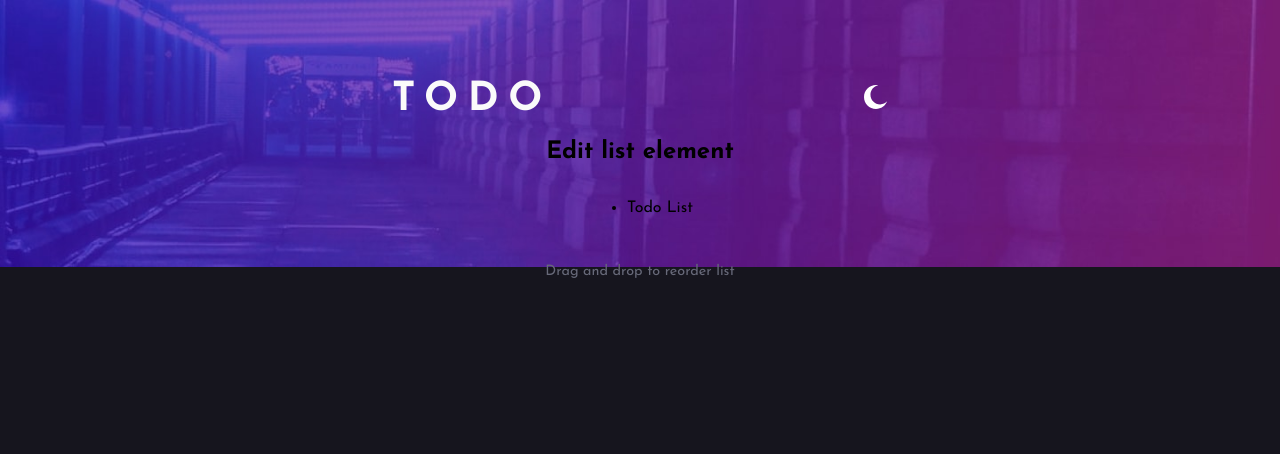
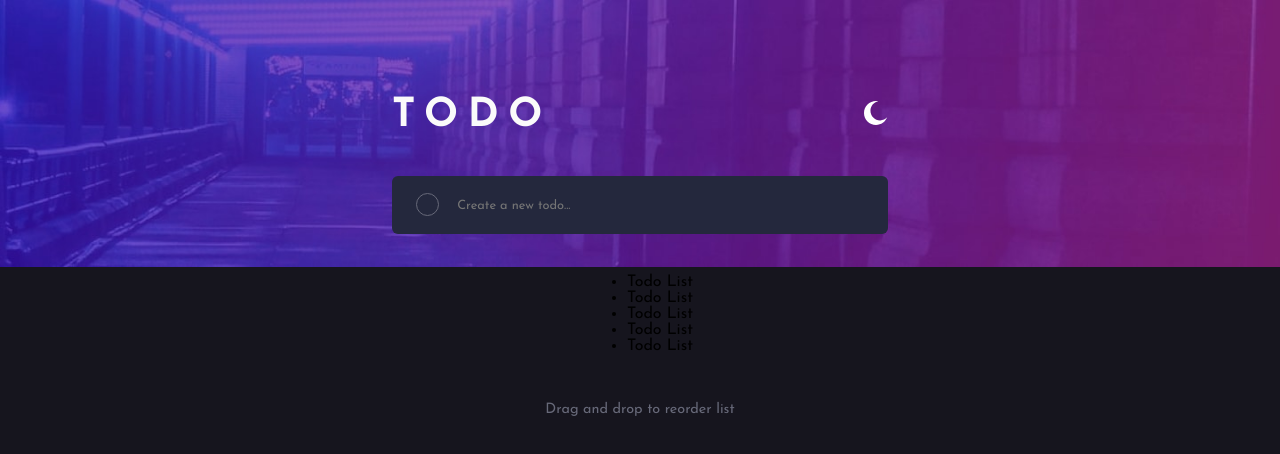
Before and after one commit to AAAnanastya/todo-app, a React app: page / in a window 1280 px wide. Shown: the top 454 px of the page. Built offline with nearby package versions, Linux system fonts and the light colour scheme; the HTML template or start-up script is replaced by a standard one.

Commit message:
Add Task input field and base Task status icon

```diff
--- a/src/App.css
+++ b/src/App.css
@@ -25,6 +25,15 @@
   background-color: var(--color-light-gray);
 }
 
+.content_container {
+  max-width: 33rem;
+  width: 100%;
+  z-index: 10;
+  display: flex;
+  flex-direction: column;
+  align-items: center;
+}
+
 @media (max-width: 768px) {
   .background.dark::after {
     background-image: url(./assets/bg-mobile-dark.jpg);
@@ -32,6 +41,10 @@
 
   .background.light::after {
     background-image: url(./assets/bg-mobile-light.jpg);
+  }
+
+  .content_container {
+    padding: 3.5rem 1rem 0;
   }
 }
 
@@ -43,14 +56,8 @@
   .background.light::after {
     background-image: url(./assets/bg-desktop-light.jpg);
   }
+
+  .content_container {
+    padding: 5rem 1rem 0;
+  }
 }
-
-.content_container {
-  max-width: 33rem;
-  width: 100%;
-  padding: 5rem 1rem 0;
-  z-index: 10;
-  display: flex;
-  flex-direction: column;
-  align-items: center;
-}
--- a/src/App.tsx
+++ b/src/App.tsx
@@ -1,21 +1,33 @@
 import { useTheme } from './components/ThemeContext';
+import { useState } from 'react';
 
 import Footer from './components/Footer';
 import Header from './components/Header';
-import ListEditor from './components/ListEditor';
-import TodoList from './components/TodoList';
+import TaskInput from './components/TaskInput';
+import TaskList from './components/TaskList';
 
 import './App.css';
 
 function App(): JSX.Element {
   const { theme } = useTheme();
 
+  const [todos, setTodos] = useState<Todo[]>([]);
+
+  interface Todo {
+    task: string;
+    state: 'active' | 'done';
+  }
+
+  const handleAddTodo = (task: string) => {
+    setTodos((prevTodos) => [...prevTodos, { task, state: 'active' }]);
+  };
+
   return (
     <div className={`background ${theme}`}>
       <div className="content_container">
         <Header />
-        <ListEditor />
-        <TodoList />
+        <TaskInput onAddTodo={handleAddTodo} />
+        <TaskList todos={todos} />
         <Footer />
       </div>
     </div>
--- a/src/components/Header.module.css
+++ b/src/components/Header.module.css
@@ -3,6 +3,12 @@
   justify-content: space-between;
   align-items: center;
   width: 100%;
+}
+
+@media (min-width: 769px) {
+  .header_container {
+    margin: 1rem 0;
+  }
 }
 
 .logo {
--- a/src/components/ListEditor.tsx
+++ /dev/null
@@ -1,3 +0,0 @@
-export default function ListEditor(): JSX.Element {
-  return <h2>Edit list element</h2>;
-}
--- /dev/null
+++ b/src/components/TaskInput.module.css
@@ -0,0 +1,39 @@
+.input_container {
+  width: 100%;
+  height: 3.6rem;
+  border-radius: 6px;
+  display: flex;
+  align-items: center;
+  gap: 1rem;
+  margin: 1.5rem 0;
+  padding-inline: 1.5rem;
+}
+
+.input_container.dark {
+  background-color: var(--color-dark-grayish-blue);
+}
+
+.input_container.light {
+  background-color: var(--color-light-gray);
+}
+
+.input_container input {
+  width: 90%;
+  background-color: transparent;
+  border-style: none;
+  outline: none;
+  font-family: Josefin Sans, sans-serif;
+  font-size: 1rem;
+}
+
+.input_container input::placeholder {
+  font-size: 0.8rem;
+}
+
+.input_container.dark input {
+  color: var(--color-light-purple);
+}
+
+.input_container.light input {
+  color: var(--color-dark-gray-purple);
+}
--- /dev/null
+++ b/src/components/TaskInput.tsx
@@ -0,0 +1,33 @@
+import { useTheme } from './ThemeContext';
+import { useState } from 'react';
+
+import styles from './TaskInput.module.css';
+import TaskStatusIcon from './TaskStatusIcon';
+
+interface TaskInputProps {
+  onAddTodo: (task: string) => void;
+}
+
+export default function TaskInput({ onAddTodo }: TaskInputProps): JSX.Element {
+  const { theme } = useTheme();
+
+  const [inputValue, setInputValue] = useState<string>('');
+
+  function handleInputChange(e: React.ChangeEvent<HTMLInputElement>) {
+    setInputValue(e.target.value);
+  }
+
+  function handleKeyUp(e: React.KeyboardEvent<HTMLInputElement>) {
+    if (e.key === 'Enter' && inputValue.trim() !== '') {
+      onAddTodo(inputValue);
+      setInputValue('');
+    }
+  }
+
+  return (
+    <div className={`${styles['input_container']} ${styles[theme]}`}>
+      <TaskStatusIcon />
+      <input type="text" value={inputValue} onChange={handleInputChange} onKeyUp={handleKeyUp} placeholder="Create a new todo..."></input>
+    </div>
+  );
+}
--- /dev/null
+++ b/src/components/TaskList.tsx
@@ -0,0 +1,20 @@
+type Todo = {
+  task: string;
+  state: 'active' | 'done';
+};
+
+interface TaskListProps {
+  todos: Todo[];
+}
+
+export default function TaskList({ todos }: TaskListProps): JSX.Element {
+  return (
+    <ul>
+      <li>Todo List</li>
+      <li>Todo List</li>
+      <li>Todo List</li>
+      <li>Todo List</li>
+      <li>Todo List</li>
+    </ul>
+  );
+}
--- /dev/null
+++ b/src/components/TaskStatusIcon.module.css
@@ -0,0 +1,31 @@
+.icon-container {
+  height: 1.45rem;
+  width: 1.45rem;
+  border-radius: 50%;
+  display: flex;
+  border: 1px solid var(--color-dark-gray-purple);
+  justify-content: center;
+  align-items: center;
+}
+
+.icon-container:hover {
+  border: 1px solid transparent;
+  background: linear-gradient(to bottom right, var(--color-light-blue), var(--color-purple));
+  cursor: pointer;
+}
+
+.icon-container:hover::before {
+  content: '';
+  position: absolute;
+  height: 1.3rem;
+  width: 1.3rem;
+  border-radius: 50%;
+  background-color: var(--color-dark-grayish-blue);
+  z-index: 10;
+}
+
+.icon-container.done {
+  pointer-events: none;
+  border: none;
+  background: linear-gradient(to bottom right, var(--color-light-blue), var(--color-purple));
+}
--- /dev/null
+++ b/src/components/TaskStatusIcon.tsx
@@ -0,0 +1,7 @@
+import styles from './TaskStatusIcon.module.css';
+
+import checkIcon from '../assets/checker/icon-check.svg';
+
+export default function TaskStatusIcon(): JSX.Element {
+  return <div className={styles['icon-container']}>{/* <img src={checkIcon} alt="✓" /> */}</div>;
+}
--- a/src/components/TodoList.tsx
+++ /dev/null
@@ -1,7 +0,0 @@
-export default function TodoList(): JSX.Element {
-  return (
-    <ul>
-      <li>Todo List</li>
-    </ul>
-  );
-}
--- a/src/index.css
+++ b/src/index.css
@@ -1,4 +1,5 @@
 /* ------------ Typography ------------ */
+
 @import url('https://fonts.googleapis.com/css2?family=Josefin+Sans:ital,wght@0,100..700;1,100..700&display=swap');
 
 /* ------------ Color Variables ------------ */
@@ -10,8 +11,10 @@
   --color-dark-gray-purple: hsl(233, 8%, 44%);
   --color-dark-gray: hsl(247, 18%, 10%);
   --color-gray-shadow: hsl(253, 21%, 8%);
-  --color-dark-grayish-blue: hsl(233, 23%, 15%);
+  --color-dark-grayish-blue: hsl(230, 25%, 19%);
   --color-light-purple: hsl(304, 11%, 73%);
+  --color-light-blue: hsl(209, 94%, 72%);
+  --color-purple: hsl(262, 85%, 72%);
   --color-purple-blue: hsl(226, 71%, 62%);
 }
 
--- a/tsconfig.app.json
+++ b/tsconfig.app.json
@@ -22,5 +22,5 @@
     "noFallthroughCasesInSwitch": true,
     "noUncheckedSideEffectImports": true
   },
-  "include": ["src"]
+  "include": ["src/**/*"]
 }
```
Also changed, not shown: src/assets/checker/icon-check.svg (added), src/assets/checker/icon-cross.svg (added).
